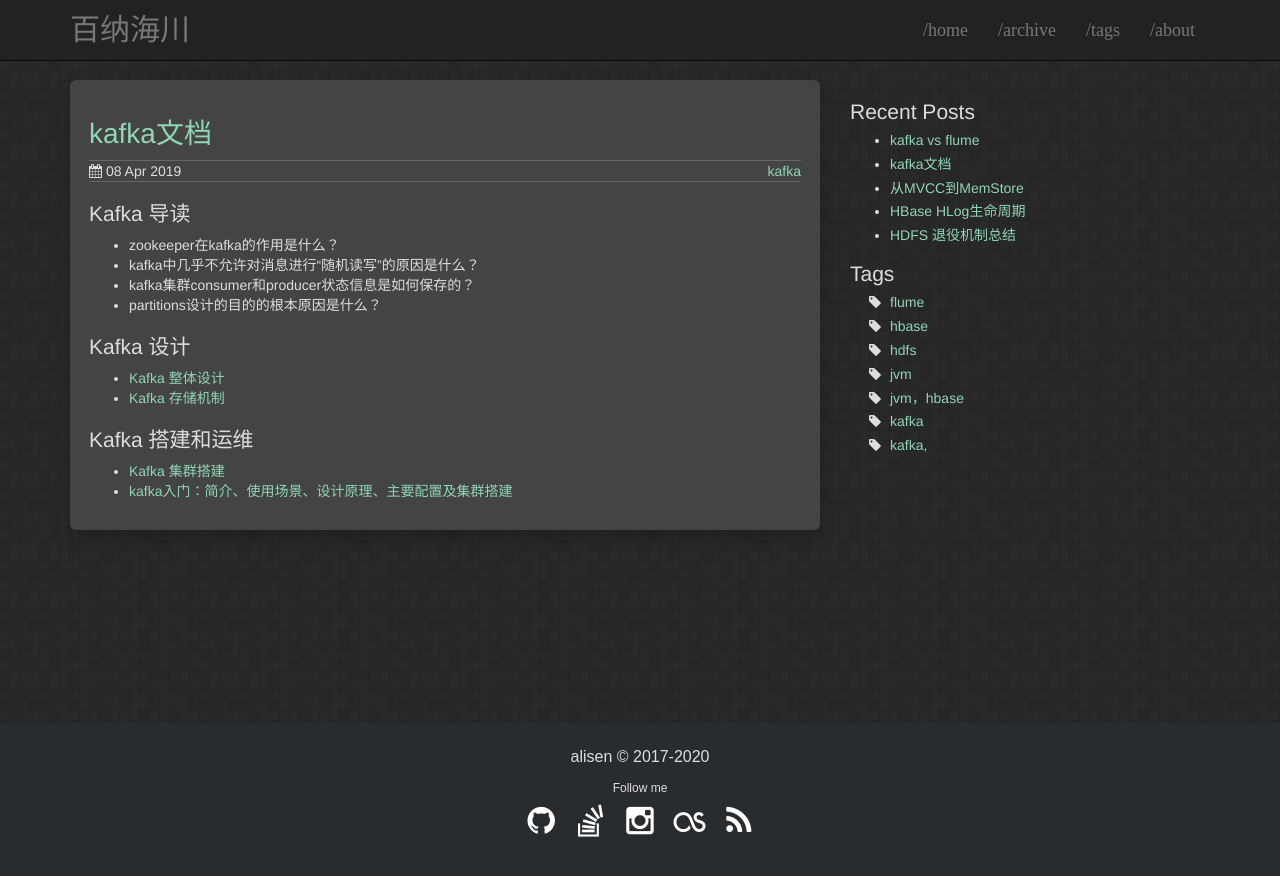
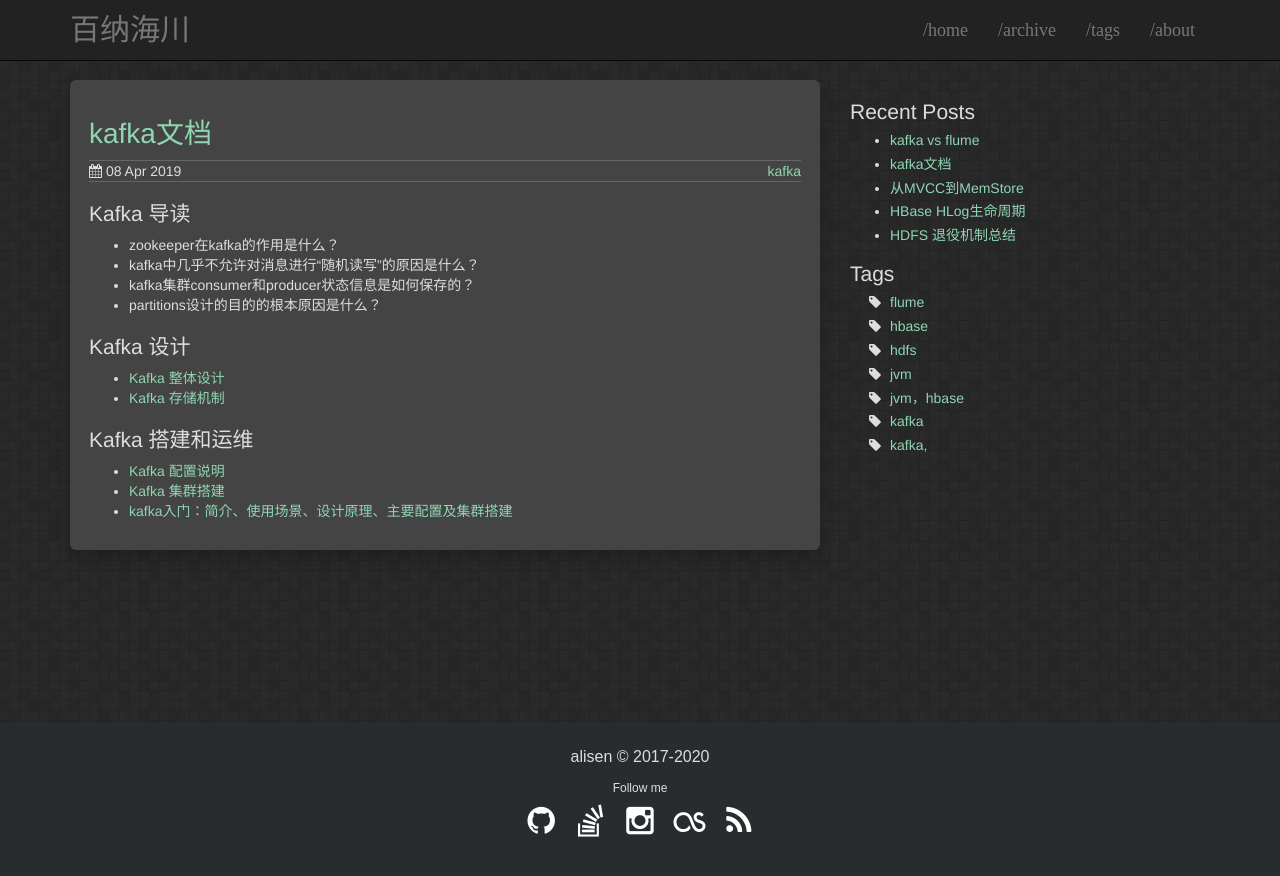
Before and after one commit to igithu/summary, a Jekyll site: the page built from _posts/2019-04-08-kafka-doc.md, in a window 1280 px wide. Shown: the top 876 px of the page. Built offline with Jekyll 4.4.1, drawn with Linux system fonts in a browser that asks for light colours.

Commit message:
Update 2019-04-08-kafka-doc.md

```diff
--- a/_posts/2019-04-08-kafka-doc.md
+++ b/_posts/2019-04-08-kafka-doc.md
@@ -19,5 +19,6 @@ tags: kafka
 
 
 ## Kafka 搭建和运维
+* [Kafka 配置说明](https://www.cnblogs.com/rilley/p/5391268.html)
 * [Kafka 集群搭建](https://blog.51cto.com/littledevil/2134694?source=dra)
 * [kafka入门：简介、使用场景、设计原理、主要配置及集群搭建](https://www.cnblogs.com/likehua/p/3999538.html)
```
